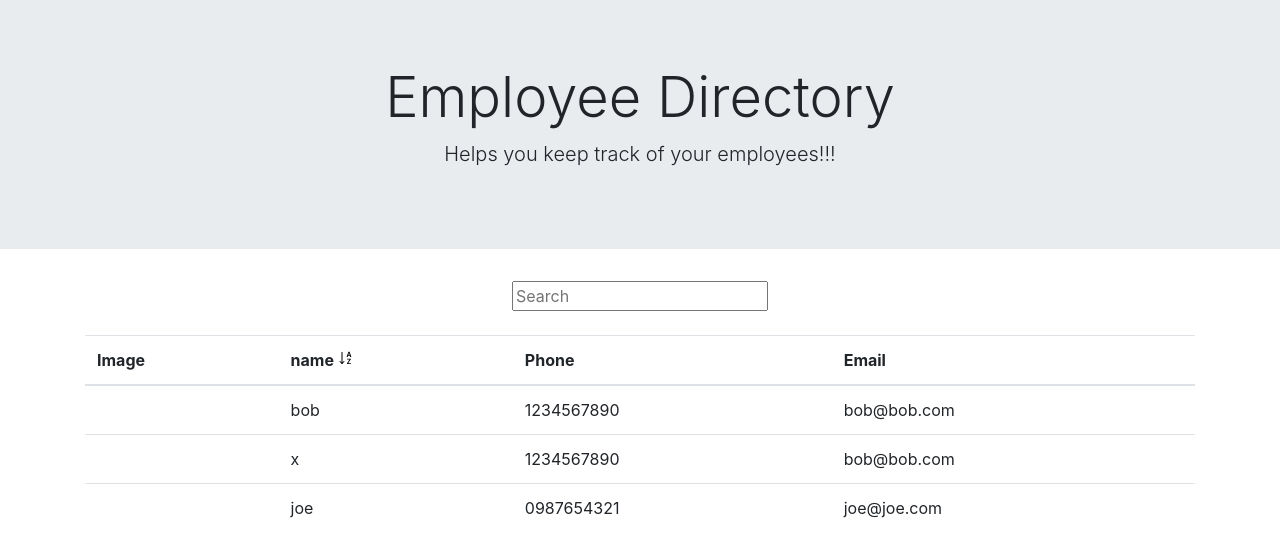
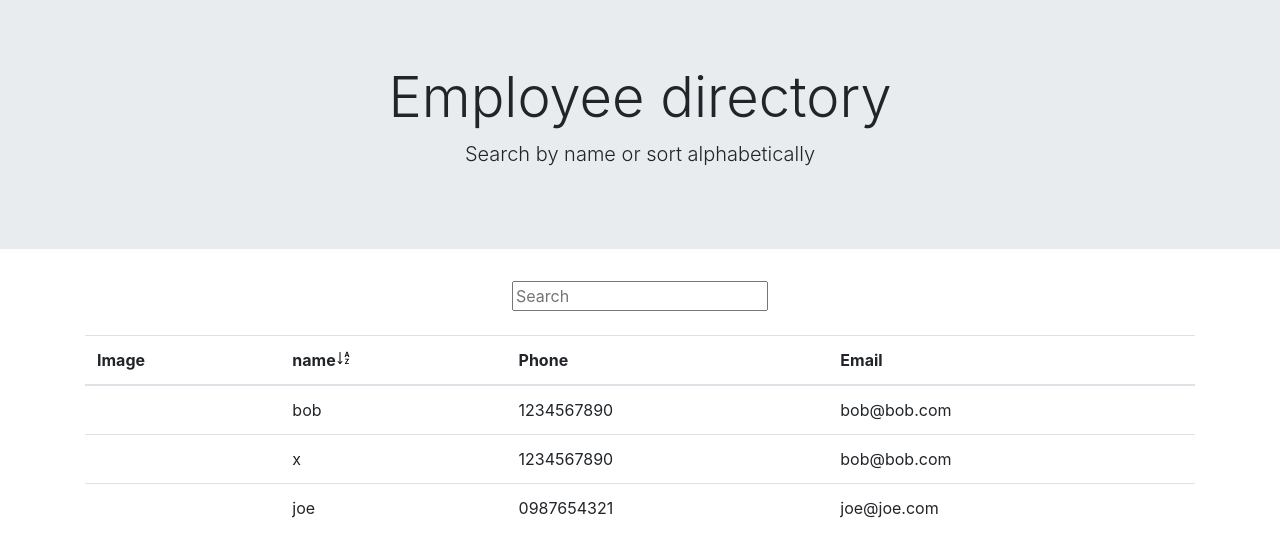
Before and after one commit to hondahelix/employee-directory, a React (Create React App) app: page / in a window 1280 px wide. Shown: the top 556 px of the page. Built offline with nearby package versions, Linux system fonts and the light colour scheme.

Commit message:
done with regular functionality

```diff
--- a/src/App.js
+++ b/src/App.js
@@ -28,7 +28,7 @@ function App() {
       input: matchingEmployees
     });
   }
-  console.log(employeesState);
+  //console.log(employeesState);
   return (
     <div className="App">
           <Header/>
--- a/src/components/Header.js
+++ b/src/components/Header.js
@@ -1,11 +1,9 @@
-//import react from "react";
-
 function Header(){
     return(
     <div className="jumbotron jumbotron-fluid">
         <div className="container">
-            <h1 className="display-4 d-flex justify-content-center">Employee Directory</h1>
-            <p className="lead d-flex justify-content-center">Helps you keep track of your employees!!!</p>
+            <h1 className="display-4 d-flex justify-content-center">Employee directory</h1>
+            <p className="lead d-flex justify-content-center">Search by name or sort alphabetically</p>
         </div>
     </div>
     );
```
Also changed, not shown: src/components/Table.js (+9 -14 lines).
